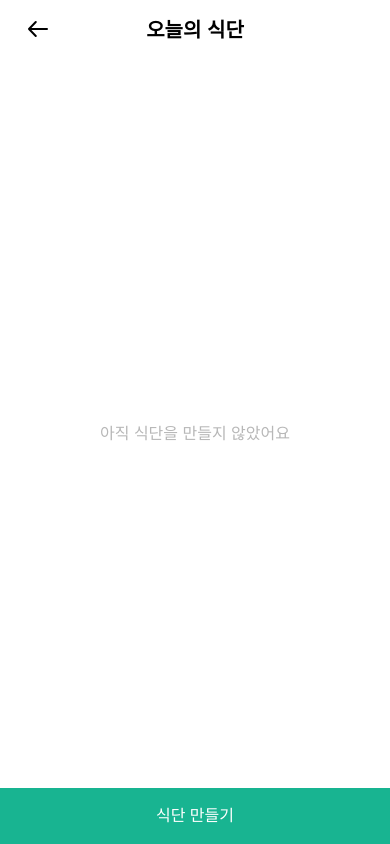
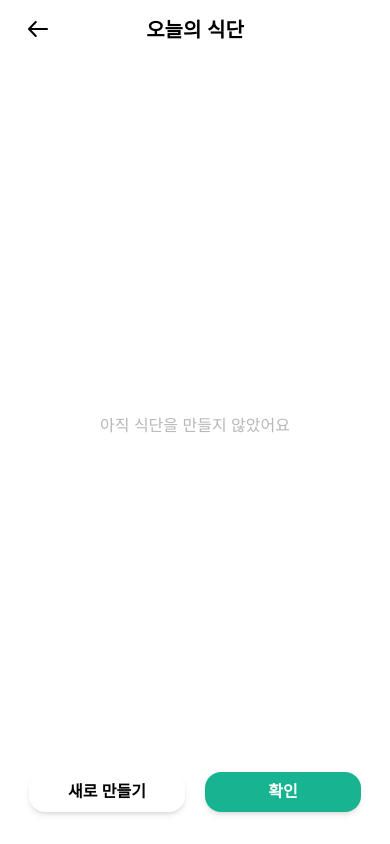
Before and after one commit to kmj0973/nadaum, a Next.js app: page /diet in a window 390 px wide. Built offline with nearby package versions, Linux system fonts and the light colour scheme; no server answers; a web font is replaced by a local one.

Commit message:
Refactor: mobile styling

```diff
--- a/src/app/_components/DietCard.tsx
+++ b/src/app/_components/DietCard.tsx
@@ -46,7 +46,7 @@ export default function DietCard() {
 
   return (
     <div
-      className={`relative rounded-xl shadow-md w-[90%] h-[166px] tablet:h-[186px] flex justify-around transition-colors duration-300 ease-in-out ${
+      className={`relative rounded-xl shadow-md w-[90%] h-[166px] tablet:h-[186px] flex justify-center transition-colors duration-300 ease-in-out ${
         diet == "breakfast"
           ? "bg-[#3AA5D3]"
           : diet == "lunch"
@@ -54,8 +54,8 @@ export default function DietCard() {
           : "bg-[#2061A3]"
       }`}
     >
-      <div className="flex-1 flex flex-col h-full justify-around py-4 pl-3 gap-2">
-        <div className="text-[32px]/9 tablet:text-[44px]/12 font-bold text-white">
+      <div className="flex-1 flex flex-col h-full justify-around py-4 pl-3 tablet:py-5 tablet:pl-5 gap-2">
+        <div className="text-[32px]/9 tablet:text-4xl font-bold text-white">
           <div>
             {month}월 {day}일
           </div>
--- a/src/app/diet/_components/Answer.tsx
+++ b/src/app/diet/_components/Answer.tsx
@@ -14,6 +14,8 @@ export default function Answer() {
     const getContent = async () => {
       if (!uid) return;
       const docSnap = await getDoc(doc(db, "users", uid));
+
+      if (!docSnap.data()?.diet) return;
       setContet(
         docSnap
           .data()
@@ -25,7 +27,6 @@ export default function Answer() {
     getContent();
   }, [uid]);
 
-  console.log(content);
   return (
     <div className="w-[90%] min-h-[650px] flex flex-col justify-center items-center py-5 flex-1 gap-5">
       {content === undefined ? (
--- a/src/app/diet/page.tsx
+++ b/src/app/diet/page.tsx
@@ -6,15 +6,24 @@ export default function DietPage() {
   return (
     <div className=" bg-white w-full h-screen flex flex-col items-center scroll-auto gap-5">
       <Header title="오늘의 식단" />
-      <div className="bg-white w-full flex flex-col items-center justify-around flex-1">
+      <div className="bg-white w-full flex flex-col items-center justify-end flex-1">
         <Answer />
-        <Link
-          href="/diet/purpose"
-          replace
-          className=" w-full bg-[#18B491] text-white text-center p-4"
-        >
-          식단 만들기
-        </Link>
+        <div className="w-full flex items-center justify-center gap-5 mb-8">
+          <Link
+            href="/diet/purpose"
+            replace
+            className="w-[40%] inline-block bg-white text-center font-semibold shadow-md rounded-2xl p-2"
+          >
+            새로 만들기
+          </Link>
+          <Link
+            href="/"
+            replace
+            className="w-[40%] inline-block bg-[#18B491] text-white text-center font-semibold shadow-md rounded-2xl p-2"
+          >
+            확인
+          </Link>
+        </div>
       </div>
     </div>
   );
--- a/src/app/loading.tsx
+++ b/src/app/loading.tsx
@@ -2,7 +2,7 @@ export default function Loading() {
   // Or a custom loading skeleton component
   return (
     <div className="bg-white w-full min-h-[650px] h-[100vh] flex flex-col justify-center items-center scroll-auto">
-       <p className="text-gray-500 animate-pulse">Loading...</p>
+      <p className="text-gray-500 animate-pulse">Loading...</p>
     </div>
   );
 }
--- a/src/app/map/_components/MapContent.tsx
+++ b/src/app/map/_components/MapContent.tsx
@@ -14,7 +14,6 @@ export default function MapContent() {
 
   useEffect(() => {
     navigator.geolocation.getCurrentPosition(function (pos) {
-      console.log(pos);
       setLat(pos.coords.latitude);
       setLng(pos.coords.longitude);
     });
```
